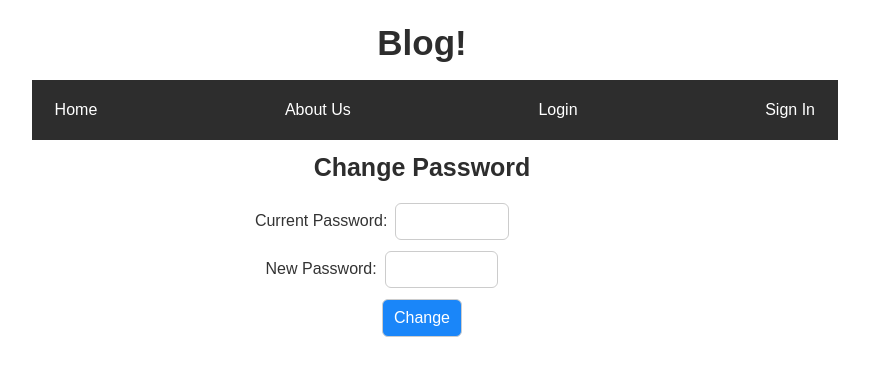
After one commit to akralka/CTF_blog, a Flask app: page /change_password in a window 1280 px wide. The commit adds this page. Shown: the top 376 px of the page, without its empty margins (218-1087 px from the left). Run offline with Flask 3, Linux system fonts and the light colour scheme; the visitor is signed in with stand-in values (Sample User, id 1).

Commit message:
change_passwd

```diff
--- a/app.py
+++ b/app.py
@@ -171,6 +171,29 @@ def create_app():
         else:
             return render_template('sign_in.html')
 
+    @app.route('/change_password', methods=['GET', 'POST'])
+    def change_password():
+        if 'username' not in session:
+            flash('You must be logged in to change your password.')
+            return redirect(url_for('login'))
+
+        if request.method == 'POST':
+            current_password = request.form.get('current_password')
+            new_password = request.form.get('new_password')
+
+            user = User.query.filter_by(login=session['username']).first()
+            hashed_current_password = hashlib.md5(current_password.encode()).hexdigest()
+
+            if user.password != hashed_current_password:
+                flash('Current password is incorrect.')
+                return redirect(url_for('change_password'))
+
+            user.password = hashlib.md5(new_password.encode()).hexdigest()
+            db.session.commit()
+
+            flash('Password updated successfully.')
+
+        return render_template('change_password.html')
 
     @app.route('/uploads/<filename>')
     def photo_display(filename):
--- a/templates/broken_acc.html
+++ b/templates/broken_acc.html
@@ -18,7 +18,7 @@
 
     <h1>Blog!</h1>
     <h2>What is Broken Access Control?</h2>
-    <img class="main_image" src="{{ url_for('photo_display', filename='blog_girl.png') }}" alt="Reload to obtain a photo!">
+    <img class="main_image" src="{{ url_for('photo_display', filename='broken_2.png') }}" alt="Reload to obtain a photo!">
     <p class="subtitle">Access Control</p>
     <p class="ex1">"Access control determines whether the user is allowed to carry out the action that they are attempting to perform.
         <ul class="b">
--- /dev/null
+++ b/templates/change_password.html
@@ -0,0 +1,44 @@
+<!DOCTYPE html>
+<html lang="en">
+<head>
+    <meta charset="UTF-8">
+    <meta name="viewport" content="width=device-width, initial-scale=1.0">
+    <title>Change Password</title>
+    <link rel="stylesheet" href="{{ url_for('static', filename='css/styles.css') }}">
+</head>
+<body>
+    <div class="task-bar">
+        <a href="{{ url_for('home') }}">Home</a>
+        <a href="{{ url_for('about') }}">About Us</a>
+        <a href="{{ url_for('login') }}">Login</a>
+        <a href="{{ url_for('sign_in') }}">Sign In</a>
+    </div>
+
+    <h1>Blog!</h1>
+    <h2>Change Password</h2>
+
+    {% with messages = get_flashed_messages() %}
+      {% if messages %}
+        <ul>
+          {% for message in messages %}
+            <li>{{ message }}</li>
+          {% endfor %}
+        </ul>
+      {% endif %}
+    {% endwith %}
+
+    <form action="{{ url_for('change_password') }}" method="post"  class="login-form">
+        <div class="form-group">
+            <label for="current_password">Current Password:</label>
+            <input type="password" id="current_password" name="current_password" required>
+        </div>
+        <div class="form-group">
+            <label for="new_password">New Password:</label>
+            <input type="password" id="new_password" name="new_password" required>
+        </div>
+        <button type="submit" class="btn">Change</button>
+    </form>
+
+    <script src="{{ url_for('static', filename='js/script.js') }}"></script>
+</body>
+</html>
--- a/templates/index.html
+++ b/templates/index.html
@@ -31,7 +31,7 @@
 
         <div class="row">
             <div class="photo-container">
-                <img class="home_photos" src="{{ url_for('photo_display', filename='blog_girl.png') }}" alt="Reload to obtain a photo!" onclick="navigateTo('/broken_acc')">
+                <img class="home_photos" src="{{ url_for('photo_display', filename='broken.png') }}" alt="Reload to obtain a photo!" onclick="navigateTo('/broken_acc')">
                 <p class="caption" onclick="navigateTo('/broken_acc')">Broken Access Control</p>
             </div>
             <!-- flag={hey_h4cker} -->
--- a/templates/login.html
+++ b/templates/login.html
@@ -41,6 +41,7 @@
 
     {% if 'username' in session %}
       <p class="centered-text">Hello: {{ session['username'] }}! <a href="{{ url_for('logout') }}">Logout</a></p>
+      <p class="caption" onclick="navigateTo('/change_password')">Change Password</p>
 
       {% set user_param = request.args.get('user', '').lower() %}
       {% if user_param in ['administrator'] %}
```
Also changed, not shown: uploads/broken.png (added), uploads/broken_2.png (added).
